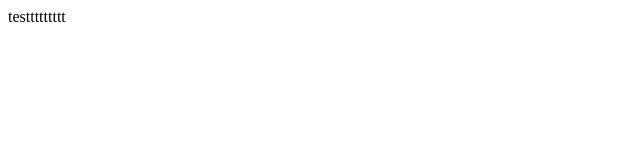
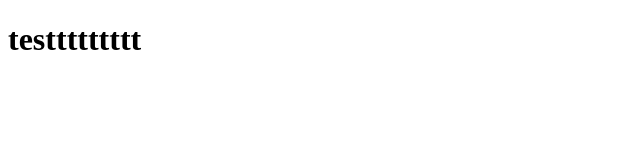
Before and after one commit to MyFrontEndJourney/testttttt, a plain HTML site: page index.html in a window 1280 px wide. Shown: the whole page, without its empty margins (0-640 px from the left). Drawn offline with Linux system fonts and the light colour scheme.

Commit message:
Update index.html

```diff
--- a/index.html
+++ b/index.html
@@ -1,4 +1,8 @@
 <!DOCTYPE html>
 <html>
-  testtttttttt
+    <head>
+    </head>
+    <body>
+    <h1>testtttttttt</h1>
+    </body>
 </html>
```
